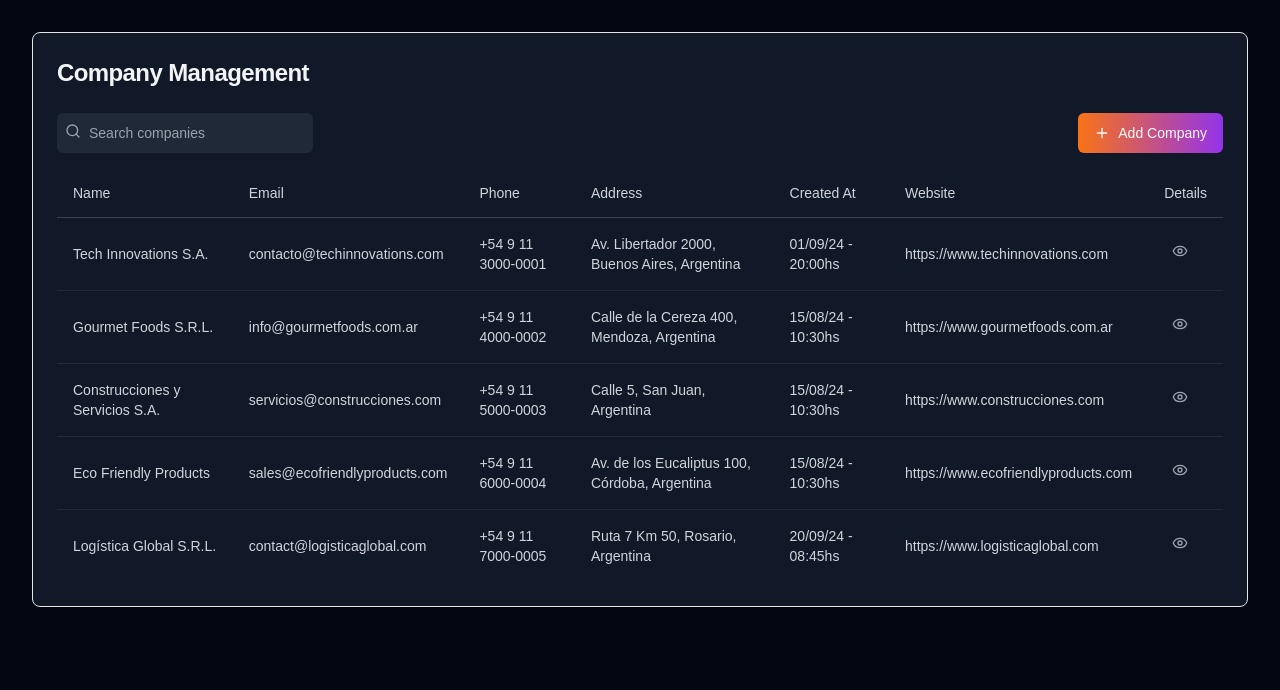
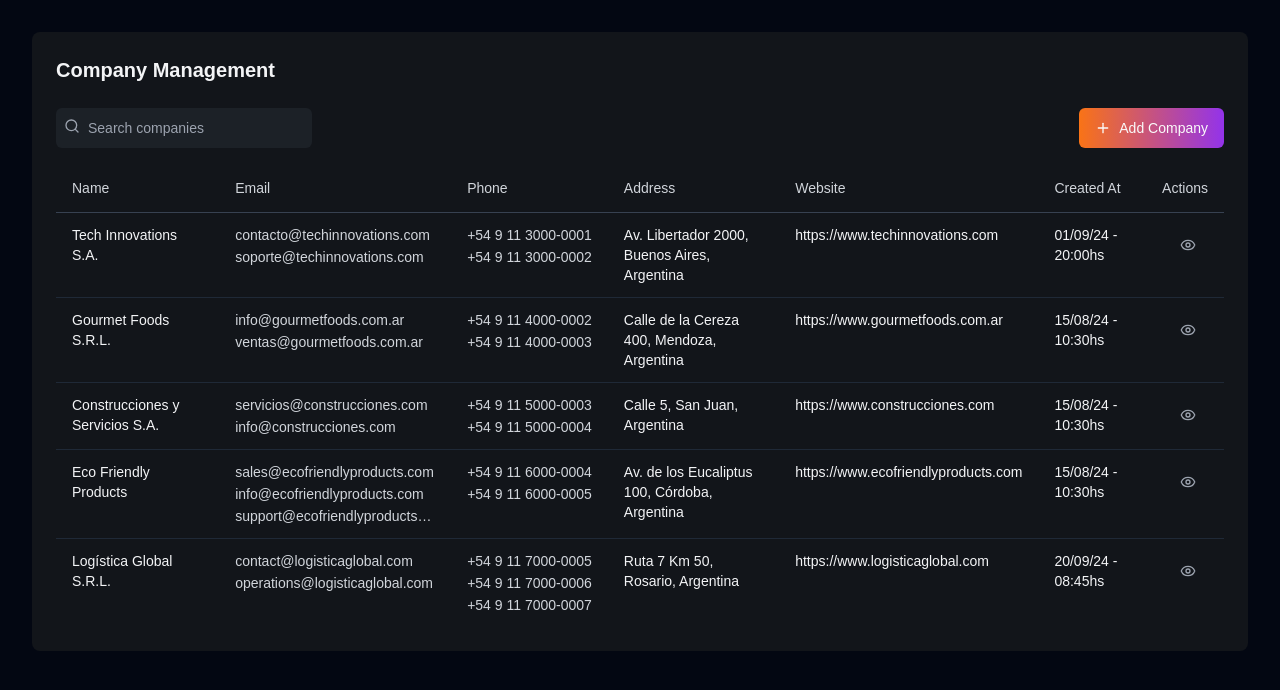
Before and after one commit to luciano-repetti/nomada-clients, a Next.js app: page /companies in a window 1280 px wide. Shown: the top 690 px of the page. Built offline with nearby package versions, Linux system fonts and the light colour scheme.

Commit message:
add multiple emails and phones in company

```diff
--- a/src/components/CompanyManagement.tsx
+++ b/src/components/CompanyManagement.tsx
@@ -10,8 +10,8 @@ const dummyCompanies: Company[] = [
   {
     id: 1,
     name: 'Tech Innovations S.A.',
-    email: 'contacto@techinnovations.com',
-    phone: '+54 9 11 3000-0001',
+    emails: ['contacto@techinnovations.com', 'soporte@techinnovations.com'],
+    phones: ['+54 9 11 3000-0001', '+54 9 11 3000-0002'],
     address: 'Av. Libertador 2000, Buenos Aires, Argentina',
     created_at: '2024-09-01T20:00:00Z',
     website: 'https://www.techinnovations.com'
@@ -19,8 +19,8 @@ const dummyCompanies: Company[] = [
   {
     id: 2,
     name: 'Gourmet Foods S.R.L.',
-    email: 'info@gourmetfoods.com.ar',
-    phone: '+54 9 11 4000-0002',
+    emails: ['info@gourmetfoods.com.ar', 'ventas@gourmetfoods.com.ar'],
+    phones: ['+54 9 11 4000-0002', '+54 9 11 4000-0003'],
     address: 'Calle de la Cereza 400, Mendoza, Argentina',
     created_at: '2024-08-15T10:30:00Z',
     website: 'https://www.gourmetfoods.com.ar'
@@ -28,8 +28,8 @@ const dummyCompanies: Company[] = [
   {
     id: 3,
     name: 'Construcciones y Servicios S.A.',
-    email: 'servicios@construcciones.com',
-    phone: '+54 9 11 5000-0003',
+    emails: ['servicios@construcciones.com', 'info@construcciones.com'],
+    phones: ['+54 9 11 5000-0003', '+54 9 11 5000-0004'],
     address: 'Calle 5, San Juan, Argentina',
     created_at: '2024-08-15T10:30:00Z',
     website: 'https://www.construcciones.com'
@@ -37,8 +37,8 @@ const dummyCompanies: Company[] = [
   {
     id: 4,
     name: 'Eco Friendly Products',
-    email: 'sales@ecofriendlyproducts.com',
-    phone: '+54 9 11 6000-0004',
+    emails: ['sales@ecofriendlyproducts.com', 'info@ecofriendlyproducts.com', 'support@ecofriendlyproducts.com'],
+    phones: ['+54 9 11 6000-0004', '+54 9 11 6000-0005'],
     address: 'Av. de los Eucaliptus 100, Córdoba, Argentina',
     created_at: '2024-08-15T10:30:00Z',
     website: 'https://www.ecofriendlyproducts.com'
@@ -46,8 +46,8 @@ const dummyCompanies: Company[] = [
   {
     id: 5,
     name: 'Logística Global S.R.L.',
-    email: 'contact@logisticaglobal.com',
-    phone: '+54 9 11 7000-0005',
+    emails: ['contact@logisticaglobal.com', 'operations@logisticaglobal.com'],
+    phones: ['+54 9 11 7000-0005', '+54 9 11 7000-0006', '+54 9 11 7000-0007'],
     address: 'Ruta 7 Km 50, Rosario, Argentina',
     created_at: '2024-09-20T08:45:00Z',
     website: 'https://www.logisticaglobal.com'
@@ -61,18 +61,21 @@ export const CompanyManagement: React.FC = () => {
   const [searchTerm, setSearchTerm] = useState<string>('')
 
   useEffect(() => {
-    const filteredClients = dummyCompanies.filter(company =>
-      Object.values(company).some(value =>
-        value.toString().toLowerCase().includes(searchTerm.toLowerCase())
-      )
+    const filteredCompanies = dummyCompanies.filter(company =>
+      company.name.toLowerCase().includes(searchTerm.toLowerCase()) ||
+      company.emails.some(email => email.toLowerCase().includes(searchTerm.toLowerCase())) ||
+      company.phones.some(phone => phone.toLowerCase().includes(searchTerm.toLowerCase())) ||
+      company.address.toLowerCase().includes(searchTerm.toLowerCase()) ||
+      company.website.toLowerCase().includes(searchTerm.toLowerCase())
     )
-    setCompanies(filteredClients)
+    setCompanies(filteredCompanies)
   }, [searchTerm])
 
-  const handleSelectClient = (company: Company) => {
+  const handleSelectCompany = (company: Company) => {
     setSelectedCompany(company)
     setView('detail')
   }
+
 
   const renderView = () => {
     switch (view) {
@@ -81,7 +84,7 @@ export const CompanyManagement: React.FC = () => {
           <CompanyList
             companies={companies}
             setView={setView}
-            setSelectedCompany={handleSelectClient}
+            setSelectedCompany={handleSelectCompany}
             searchTerm={searchTerm}
             setSearchTerm={setSearchTerm}
           />
--- a/src/components/company-management/CompanyDetail.tsx
+++ b/src/components/company-management/CompanyDetail.tsx
@@ -3,58 +3,77 @@
 import React from 'react'
 import { ChevronLeft, Edit, Trash2 } from 'lucide-react'
 import { Button } from "@/components/ui/button"
-import { Card, CardContent, CardFooter, CardHeader, CardTitle } from "@/components/ui/card"
 import { Company, ModeView } from './types'
 
+type CompanyWithStringArrays = Omit<Company, 'emails' | 'phones'> & {
+    emails: string[] | string;
+    phones: string[] | string;
+}
+
 interface CompanyDetailProps {
-    selectedCompany: Company
+    selectedCompany: Company;
     setView: React.Dispatch<React.SetStateAction<ModeView>>
 }
 
 export const CompanyDetail: React.FC<CompanyDetailProps> = ({ selectedCompany, setView }) => {
+    const formatCompanyData = (company: Company): CompanyWithStringArrays => {
+        return {
+            ...company,
+            emails: Array.isArray(company.emails) ? company.emails.join(", ") : company.emails,
+            phones: Array.isArray(company.phones) ? company.phones.join(", ") : company.phones,
+        }
+    }
+
+    const formattedCompany = formatCompanyData(selectedCompany);
+
     return (
-        <Card className="w-full bg-gray-900 text-gray-100">
-            <CardHeader>
+        <div className="w-full bg-[#12151A] text-gray-100 p-6 rounded-lg">
+            <div className="mb-6">
                 <div className="flex items-center">
-                    <Button variant="ghost" size="icon" onClick={() => setView('list')} className="text-gray-300 hover:bg-gray-800 hover:text-white">
+                    <Button
+                        variant="ghost"
+                        size="icon"
+                        onClick={() => setView('list')}
+                        className="text-gray-300 hover:text-white hover:bg-transparent"
+                    >
                         <ChevronLeft className="h-4 w-4" />
                     </Button>
-                    <CardTitle className="text-2xl font-bold ml-2">Company Details</CardTitle>
+                    <h2 className="text-xl font-semibold ml-2">Company Details</h2>
                 </div>
-            </CardHeader>
-            <CardContent>
-                <div className="space-y-6">
-                    <div className="bg-gray-800 p-4 rounded-lg">
-                        <h3 className="text-lg font-semibold mb-2 text-gray-200">Company Information</h3>
-                        {Object.entries(selectedCompany).map(([key, value]) => {
-                            if (key !== 'id') {
+            </div>
+            <div className="space-y-4">
+                <div className="bg-[#1c2127] p-4 rounded-lg">
+                    <h3 className="text-lg font-semibold mb-4 text-gray-200">Company Information</h3>
+                    {Object.entries(formattedCompany).map(([key, value]) => {
+                        if (key === 'id') return null;
                         return (
                             <p key={key} className="text-gray-300">
-                                        <span className="font-medium text-gray-200">{key.charAt(0).toUpperCase() + key.slice(1)}:</span> {value}
+                                <span className="font-medium text-gray-200">{key}:</span>{' '}
+                                {value}
                             </p>
                         )
-                            }
-                            return null
                     })}
                 </div>
-                    <div className="bg-gray-800 p-4 rounded-lg">
+                <div className="bg-[#1c2127] p-4 rounded-lg">
                     <h3 className="text-lg font-semibold mb-2 text-gray-200">Associated clients</h3>
                     <p className="text-gray-300">There are no associated clients yet.</p>
                 </div>
             </div>
-            </CardContent>
-            <CardFooter>
+            <div className="mt-6 flex gap-2">
                 <Button
                     variant="outline"
-                    className="mr-2 bg-gray-700 border-gray-700 text-gray-300 hover:bg-gray-800 hover:text-white"
                     onClick={() => setView('edit')}
+                    className="bg-[#1c2127] border-0 text-gray-300 hover:text-white hover:bg-[#282d34]"
                 >
                     <Edit className="mr-2 h-4 w-4" /> Edit
                 </Button>
-                <Button variant="destructive" className="bg-red-600 hover:bg-red-700">
+                <Button
+                    variant="destructive"
+                    className="bg-red-600 hover:bg-red-700"
+                >
                     <Trash2 className="mr-2 h-4 w-4" /> Delete
                 </Button>
-            </CardFooter>
-        </Card>
+            </div>
+        </div>
     )
 }
--- a/src/components/company-management/CompanyForm.tsx
+++ b/src/components/company-management/CompanyForm.tsx
@@ -1,11 +1,11 @@
 'use client'
 
-import React, { ChangeEvent } from 'react'
+import React, { useState } from 'react'
 import { ChevronLeft } from 'lucide-react'
 import { Button } from "@/components/ui/button"
 import { Input } from "@/components/ui/input"
-import { Card, CardContent, CardFooter, CardHeader, CardTitle } from "@/components/ui/card"
 import { Company, ModeView } from './types'
+import { InputChip } from '../ui/inputChip'
 
 interface CompanyFormProps {
     isEditing: boolean
@@ -13,62 +13,129 @@ interface CompanyFormProps {
     setView: React.Dispatch<React.SetStateAction<ModeView>>
 }
 
+interface FormState {
+    name: string;
+    emails: string[];
+    phones: string[];
+    address: string;
+    website: string;
+}
+
 export const CompanyForm: React.FC<CompanyFormProps> = ({ isEditing, selectedCompany, setView }) => {
-    const initialData: Partial<Company> = isEditing && selectedCompany ? {
+    const [formData, setFormData] = useState<FormState>(() => {
+        if (isEditing && selectedCompany) {
+            return {
                 name: selectedCompany.name,
-        email: selectedCompany.email,
-        phone: selectedCompany.phone,
+                emails: selectedCompany.emails || [],
+                phones: selectedCompany.phones || [],
                 address: selectedCompany.address,
                 website: selectedCompany.website,
-    } : {
+            }
+        }
+        return {
             name: '',
-        email: '',
-        phone: '',
+            emails: [],
+            phones: [],
             address: '',
             website: '',
         }
+    })
 
-    const handleChange = (e: ChangeEvent<HTMLInputElement>) => {
-        console.log(e);
+    const handleChange = (field: keyof FormState, value: string | string[]) => {
+        setFormData(prev => ({
+            ...prev,
+            [field]: value,
+        }))
     }
 
+    const handleSubmit = () => {
+        const companyData: Partial<Company> = {
+            name: formData.name,
+            emails: formData.emails,
+            phones: formData.phones,
+            address: formData.address,
+            website: formData.website,
+        }
+        console.log(companyData)
+    }
+
+    const renderChipField = (field: 'emails' | 'phones') => {
+        const label = field === 'emails' ? 'Email' : 'Phone'
         return (
-        <Card className="w-full bg-gray-900 text-gray-100">
-            <CardHeader>
-                <div className="flex items-center">
-                    <Button variant="ghost" size="icon" onClick={() => setView('list')} className="text-gray-300 hover:bg-gray-800 hover:text-white">
-                        <ChevronLeft className="h-4 w-4" />
-                    </Button>
-                    <CardTitle className="text-2xl font-bold ml-2">{isEditing ? 'Edit Company' : 'Add New Company'}</CardTitle>
-                </div>
-            </CardHeader>
-            <CardContent>
-                <form className="space-y-4">
-                    {Object.entries(initialData).map(([key, value]) => {
-                        if (key !== 'id' && key !== 'createdAt') {
-                            return (
-                                <div key={key}>
-                                    <label htmlFor={key} className="block text-sm font-medium mb-1 text-gray-300">
-                                        {key.charAt(0).toUpperCase() + key.slice(1)}
+            <div className="space-y-2">
+                <label className="block text-sm text-gray-300">
+                    {label}s
                 </label>
-                                    <Input
-                                        id={key}
-                                        defaultValue={value}
-                                        className="bg-gray-800 text-gray-100 border-gray-700"
-                                        onChange={handleChange}
+                <InputChip
+                    values={formData[field]}
+                    onChange={(values) => handleChange(field, values)}
+                    placeholder={`Type ${label.toLowerCase()} and press Enter`}
                 />
             </div>
         )
     }
-                        return null
-                    })}
+
+    return (
+        <div className="w-full bg-[#12151A] text-gray-100 p-6 rounded-lg">
+            <div className="mb-6">
+                <div className="flex items-center">
+                    <Button
+                        variant="ghost"
+                        size="icon"
+                        onClick={() => setView('list')}
+                        className="text-gray-300 hover:bg-gray-800 hover:text-white"
+                    >
+                        <ChevronLeft className="h-4 w-4" />
+                    </Button>
+                    <h2 className="text-xl font-semibold ml-2">
+                        {isEditing ? 'Edit Company' : 'Add New Company'}
+                    </h2>
+                </div>
+            </div>
+            <div className="space-y-4">
+                <form className="space-y-4">
+                    <div>
+                        <label className="block text-sm text-gray-300 mb-2">
+                            Name
+                        </label>
+                        <Input
+                            value={formData.name}
+                            onChange={(e) => handleChange('name', e.target.value)}
+                        />
+                    </div>
+
+                    {renderChipField('emails')}
+                    {renderChipField('phones')}
+
+                    <div>
+                        <label className="block text-sm text-gray-300 mb-2">
+                            Address
+                        </label>
+                        <Input
+                            value={formData.address}
+                            onChange={(e) => handleChange('address', e.target.value)}
+                        />
+                    </div>
+
+                    <div>
+                        <label className="block text-sm text-gray-300 mb-2">
+                            Website
+                        </label>
+                        <Input
+                            value={formData.website}
+                            onChange={(e) => handleChange('website', e.target.value)}
+                        />
+                    </div>
                 </form>
-            </CardContent>
-            <CardFooter>
-                <Button className="w-full bg-gradient-to-r from-orange-500 to-purple-600 hover:from-orange-600 hover:to-purple-700">
-                    {isEditing ? 'Update Client' : 'Add Client'}
+            </div>
+            <div className="mt-6">
+                <Button
+                    onClick={handleSubmit}
+                    className="w-full h-10 bg-gradient-to-r from-orange-500 to-purple-600 hover:from-orange-600 hover:to-purple-700"
+                >
+                    {isEditing ? 'Update Company' : 'Add Company'}
                 </Button>
-            </CardFooter>
-        </Card>
+            </div>
+        </div>
     )
 }
--- a/src/components/company-management/CompanyList.tsx
+++ b/src/components/company-management/CompanyList.tsx
@@ -1,12 +1,11 @@
 'use client'
 
 import React from 'react'
-import { Eye, Plus } from 'lucide-react'
+import { Eye, Plus, MoreHorizontal } from 'lucide-react'
 import { Button } from "@/components/ui/button"
 import { Table, TableBody, TableCell, TableHead, TableHeader, TableRow } from "@/components/ui/table"
-import { Card, CardContent, CardHeader, CardTitle } from "@/components/ui/card"
+import { CompanySearch } from './CompanySearch'
 import { Company, ModeView } from './types'
-import { CompanySearch } from './CompanySearch'
 import { formatDate } from '@/lib/utils'
 
 interface CompanyListProps {
@@ -17,19 +16,81 @@ interface CompanyListProps {
     setSearchTerm: React.Dispatch<React.SetStateAction<string>>
 }
 
-export const CompanyList: React.FC<CompanyListProps> = ({ companies, setView, setSelectedCompany, searchTerm, setSearchTerm }) => {
+export const CompanyList: React.FC<CompanyListProps> = ({
+    companies = [],
+    setView,
+    setSelectedCompany,
+    searchTerm,
+    setSearchTerm
+}) => {
+    const renderMultipleValues = (values: string[] | undefined) => {
+        if (!values || !Array.isArray(values)) return null;
+
+        const MAX_VISIBLE = 3;
+        const visibleValues = values.slice(0, MAX_VISIBLE);
+        const remainingCount = values.length - MAX_VISIBLE;
+
         return (
-        <Card className="w-full bg-gray-900 text-gray-100">
-            <CardHeader>
-                <CardTitle className="text-2xl font-bold">Company Management</CardTitle>
-            </CardHeader>
-            <CardContent>
+            <div className="flex flex-col gap-0.5">
+                {visibleValues.map((value, index) => (
+                    <span
+                        key={index}
+                        className="text-sm text-gray-300 whitespace-nowrap overflow-hidden text-ellipsis"
+                        style={{ maxWidth: '200px' }}
+                    >
+                        {value}
+                    </span>
+                ))}
+                {remainingCount > 0 && (
+                    <span className="text-sm text-gray-400 flex items-center gap-1">
+                        <MoreHorizontal className="h-3 w-3" />
+                        {remainingCount} more
+                    </span>
+                )}
+            </div>
+        )
+    }
+
+    if (!companies || companies.length === 0) {
+        return (
+            <div className="w-full bg-[#12151A] text-gray-100 p-6 rounded-lg">
+                <div className="mb-6">
+                    <h2 className="text-xl font-semibold">Company Management</h2>
+                </div>
+                <div className="space-y-4">
                     <div className="flex justify-between mb-4">
                         <CompanySearch searchTerm={searchTerm} setSearchTerm={setSearchTerm} />
-                    <Button onClick={() => setView('add')} className="bg-gradient-to-r from-orange-500 to-purple-600 hover:from-orange-600 hover:to-purple-700">
+                        <Button
+                            onClick={() => setView('add')}
+                            className="bg-gradient-to-r from-orange-500 to-purple-600 hover:from-orange-600 hover:to-purple-700"
+                        >
                             <Plus className="mr-2 h-4 w-4" /> Add Company
                         </Button>
                     </div>
+                    <div className="text-center py-8 text-gray-400">
+                        No companies found
+                    </div>
+                </div>
+            </div>
+        )
+    }
+
+    return (
+        <div className="w-full bg-[#12151A] text-gray-100 p-6 rounded-lg">
+            <div className="mb-6">
+                <h2 className="text-xl font-semibold">Company Management</h2>
+            </div>
+            <div className="space-y-4">
+                <div className="flex justify-between">
+                    <CompanySearch searchTerm={searchTerm} setSearchTerm={setSearchTerm} />
+                    <Button
+                        onClick={() => setView('add')}
+                        className="bg-gradient-to-r from-orange-500 to-purple-600 hover:from-orange-600 hover:to-purple-700"
+                    >
+                        <Plus className="mr-2 h-4 w-4" /> Add Company
+                    </Button>
+                </div>
+                <div className="overflow-x-auto">
                     <Table>
                         <TableHeader>
                             <TableRow className="border-b border-gray-700">
@@ -37,28 +98,41 @@ export const CompanyList: React.FC<CompanyListProps> = ({ companies, setView, se
                                 <TableHead className="text-gray-300">Email</TableHead>
                                 <TableHead className="text-gray-300">Phone</TableHead>
                                 <TableHead className="text-gray-300">Address</TableHead>
+                                <TableHead className="text-gray-300">Website</TableHead>
                                 <TableHead className="text-gray-300">Created At</TableHead>
-                            <TableHead className="text-gray-300">Website</TableHead>
-                            <TableHead className="text-gray-300">Details</TableHead>
+                                <TableHead className="text-gray-300 text-right">Actions</TableHead>
                             </TableRow>
                         </TableHeader>
                         <TableBody>
                             {companies.map((company) => (
                                 <TableRow key={company.id} className="border-b border-gray-800">
-                                {Object.entries(company).map(([key, value]) => {
-                                    const valueCell = key === 'created_at' ? formatDate(value) : value
-
-                                    if (key !== 'id') {
-                                        return <TableCell key={key} className="text-gray-300">{valueCell}</TableCell>
-                                    }
-                                    return null
-                                })}
-                                <TableCell>
+                                    <TableCell className="font-medium align-top py-3">
+                                        {company.name}
+                                    </TableCell>
+                                    <TableCell className="align-top py-3">
+                                        {renderMultipleValues(company.emails)}
+                                    </TableCell>
+                                    <TableCell className="align-top py-3">
+                                        {renderMultipleValues(company.phones)}
+                                    </TableCell>
+                                    <TableCell className="align-top py-3">
+                                        {company.address}
+                                    </TableCell>
+                                    <TableCell className="align-top py-3">
+                                        {company.website}
+                                    </TableCell>
+                                    <TableCell className="align-top py-3">
+                                        {formatDate(company.created_at)}
+                                    </TableCell>
+                                    <TableCell className="text-right align-top py-3">
                                         <Button
                                             variant="ghost"
                                             size="icon"
-                                        onClick={() => { setSelectedCompany(company); setView('detail'); }}
-                                        className="text-gray-400 w-fit h-full px-2 hover:bg-transparent hover:text-white"
+                                            onClick={() => {
+                                                setSelectedCompany(company);
+                                                setView('detail');
+                                            }}
+                                            className="text-gray-400 hover:text-slate-950"
                                         >
                                             <Eye className="h-4 w-4" />
                                         </Button>
@@ -67,7 +141,8 @@ export const CompanyList: React.FC<CompanyListProps> = ({ companies, setView, se
                             ))}
                         </TableBody>
                     </Table>
-            </CardContent>
-        </Card>
+                </div>
+            </div>
+        </div>
     )
 }
--- a/src/components/company-management/CompanySearch.tsx
+++ b/src/components/company-management/CompanySearch.tsx
@@ -19,7 +19,7 @@ export const CompanySearch: React.FC<CompanySearchProps> = ({ searchTerm, setSea
             <Search className="absolute left-2 top-2.5 h-4 w-4 text-gray-400" />
             <Input
                 placeholder="Search companies"
-                className="pl-8 bg-gray-800 text-gray-100 border-gray-700"
+                className="pl-8"
                 value={searchTerm}
                 onChange={handleChange}
             />
--- a/src/components/company-management/types.ts
+++ b/src/components/company-management/types.ts
@@ -1,8 +1,8 @@
 export interface Company {
     id: number
     name: string
-    email: string
-    phone: string
+    emails: string[]
+    phones: string[]
     address: string
     created_at: string
     website: string
```
Lines whose indentation alone changed are shown as unchanged.
